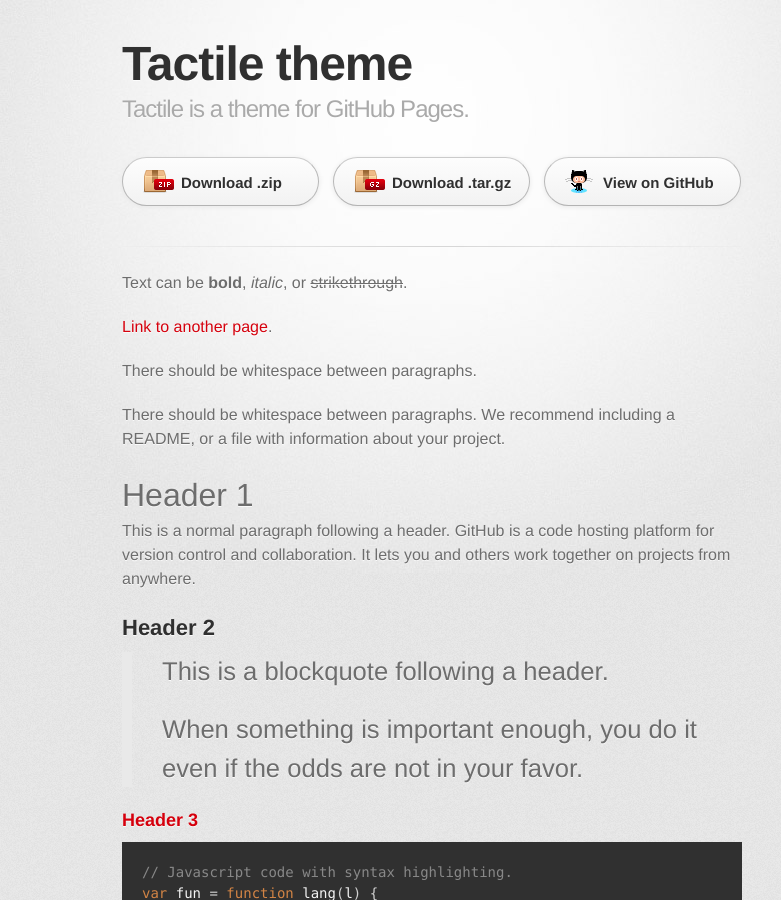
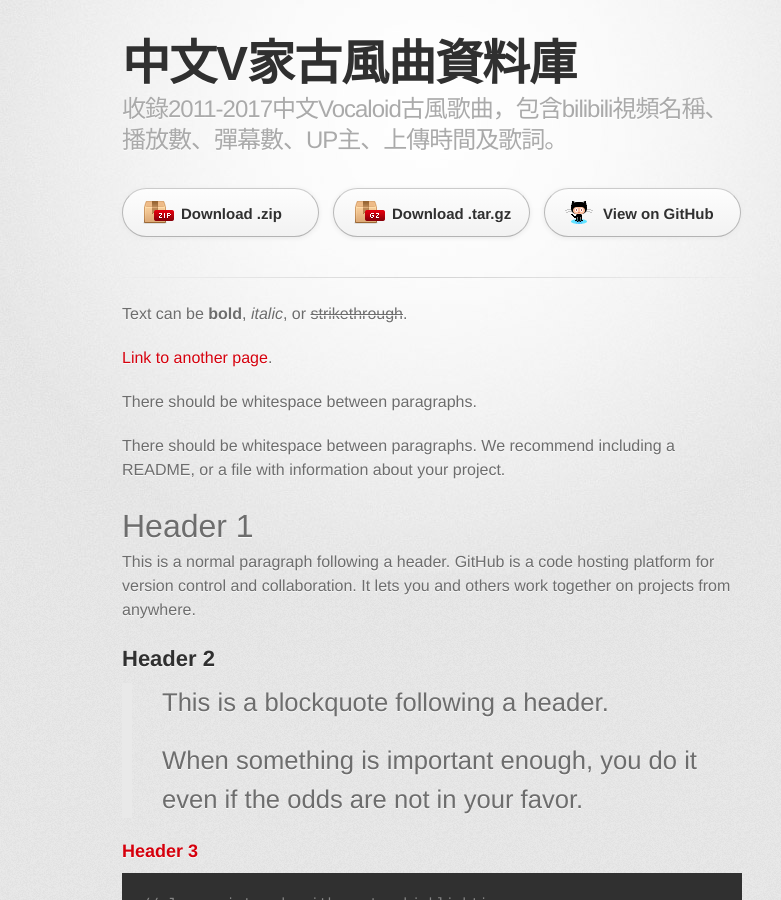
Before and after one commit to fireindark707/ChineseV_GUFENG, a Jekyll site: the page built from docs/index.md, in a window 1280 px wide and 900 px high. Shown: the whole window, without its empty margins (208-989 px from the left). Built offline with Jekyll 4.4.1, drawn with Linux system fonts in a browser that asks for light colours; some web fonts are replaced; some of the changed text lies outside the part shown.

Commit message:
Update _config.yml

```diff
--- a/docs/_config.yml
+++ b/docs/_config.yml
@@ -1,5 +1,6 @@
-title: Tactile theme
-description: Tactile is a theme for GitHub Pages.
 show_downloads: true
 google_analytics:
 theme: jekyll-theme-tactile
+
+title: 中文V家古風曲資料庫
+description: 收錄2011-2017中文Vocaloid古風歌曲，包含bilibili視頻名稱、播放數、彈幕數、UP主、上傳時間及歌詞。
```
